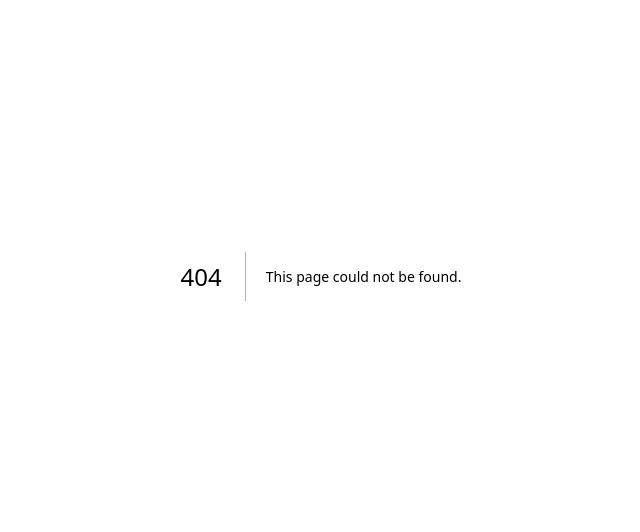
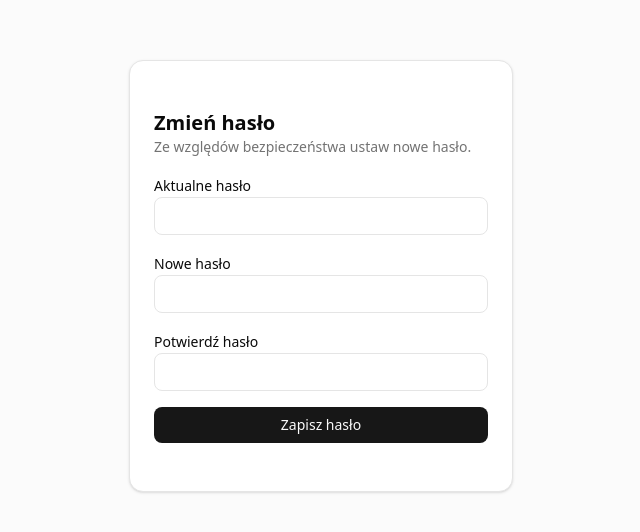
Before and after one commit to adrianlenartowicz/athletic-performance-tracker, a Next.js app: page /change-password in a window 1280 px wide. Before the commit this address had no page. Shown: the part 124-656 px from the top of the page, without its empty margins (319-959 px from the left). Built offline with nearby package versions, Linux system fonts and the light colour scheme.

Commit message:
Add change password page and server action

```diff
--- /dev/null
+++ b/app/change-password/actions.ts
@@ -0,0 +1,69 @@
+'use server';
+
+import { z } from 'zod';
+import bcrypt from 'bcryptjs';
+import { redirect } from 'next/navigation';
+import prisma from '@/lib/prisma';
+import { auth } from '@/lib/auth';
+
+const changePasswordSchema = z
+  .object({
+    currentPassword: z.string().min(1),
+    newPassword: z.string().min(8).max(128),
+    confirmPassword: z.string().min(8).max(128),
+  })
+  .superRefine((data, ctx) => {
+    if (data.newPassword !== data.confirmPassword) {
+      ctx.addIssue({
+        code: 'custom',
+        path: ['confirmPassword'],
+        message: 'Passwords do not match',
+      });
+    }
+  });
+
+export type ChangePasswordResult =
+  | { success: true }
+  | { success: false; error: 'validation' | 'wrong_current' };
+
+export async function changePassword(formData: FormData): Promise<ChangePasswordResult> {
+  const session = await auth();
+  if (!session?.user?.id) {
+    redirect('/login');
+  }
+
+  const parsed = changePasswordSchema.safeParse({
+    currentPassword: formData.get('currentPassword'),
+    newPassword: formData.get('newPassword'),
+    confirmPassword: formData.get('confirmPassword'),
+  });
+
+  if (!parsed.success) {
+    return { success: false, error: 'validation' };
+  }
+
+  const user = await prisma.user.findUnique({
+    where: { id: session.user.id },
+  });
+
+  if (!user) {
+    redirect('/login');
+  }
+
+  const isValid = await bcrypt.compare(parsed.data.currentPassword, user.passwordHash);
+  if (!isValid) {
+    return { success: false, error: 'wrong_current' };
+  }
+
+  const passwordHash = await bcrypt.hash(parsed.data.newPassword, 10);
+
+  await prisma.user.update({
+    where: { id: user.id },
+    data: {
+      passwordHash,
+      mustChangePassword: false,
+    },
+  });
+
+  return { success: true };
+}
--- /dev/null
+++ b/app/change-password/page.tsx
@@ -0,0 +1,99 @@
+'use client';
+
+import { useState } from 'react';
+import { useRouter } from 'next/navigation';
+import { changePassword } from './actions';
+import { Button } from '@/components/ui/button';
+import { Card, CardContent } from '@/components/ui/card';
+
+type SubmitState =
+  | { status: 'idle' }
+  | { status: 'submitting' }
+  | { status: 'success' }
+  | { status: 'error'; message: string };
+
+export default function ChangePasswordPage() {
+  const router = useRouter();
+  const [state, setState] = useState<SubmitState>({ status: 'idle' });
+
+  async function handleSubmit(formData: FormData) {
+    setState({ status: 'submitting' });
+
+    const result = await changePassword(formData);
+
+    if (result.success) {
+      setState({ status: 'success' });
+      setTimeout(() => router.push('/'), 1000);
+      return;
+    }
+
+    if (result.error === 'wrong_current') {
+      setState({ status: 'error', message: 'Aktualne hasło jest nieprawidłowe.' });
+      return;
+    }
+
+    setState({ status: 'error', message: 'Nieprawidłowe dane.' });
+  }
+
+  return (
+    <main className="min-h-screen flex items-center justify-center bg-muted/40 p-4">
+      <Card className="w-full max-w-sm">
+        <CardContent className="space-y-4 p-6">
+          <div>
+            <h1 className="text-xl font-semibold">Zmień hasło</h1>
+            <p className="text-sm text-muted-foreground">
+              Ze względów bezpieczeństwa ustaw nowe hasło.
+            </p>
+          </div>
+
+          {state.status === 'success' ? (
+            <p className="text-sm">Hasło zostało zmienione. Przekierowuję...</p>
+          ) : (
+            <form action={handleSubmit} className="space-y-4">
+              <div className="space-y-2">
+                <label className="text-sm font-medium">Aktualne hasło</label>
+                <input
+                  type="password"
+                  name="currentPassword"
+                  required
+                  className="w-full rounded-md border px-3 py-2 text-sm"
+                  autoComplete="current-password"
+                />
+              </div>
+
+              <div className="space-y-2">
+                <label className="text-sm font-medium">Nowe hasło</label>
+                <input
+                  type="password"
+                  name="newPassword"
+                  required
+                  className="w-full rounded-md border px-3 py-2 text-sm"
+                  autoComplete="new-password"
+                />
+              </div>
+
+              <div className="space-y-2">
+                <label className="text-sm font-medium">Potwierdź hasło</label>
+                <input
+                  type="password"
+                  name="confirmPassword"
+                  required
+                  className="w-full rounded-md border px-3 py-2 text-sm"
+                  autoComplete="new-password"
+                />
+              </div>
+
+              {state.status === 'error' && (
+                <p className="text-sm text-destructive">{state.message}</p>
+              )}
+
+              <Button type="submit" disabled={state.status === 'submitting'} className="w-full">
+                {state.status === 'submitting' ? 'Zapisywanie...' : 'Zapisz hasło'}
+              </Button>
+            </form>
+          )}
+        </CardContent>
+      </Card>
+    </main>
+  );
+}
```
